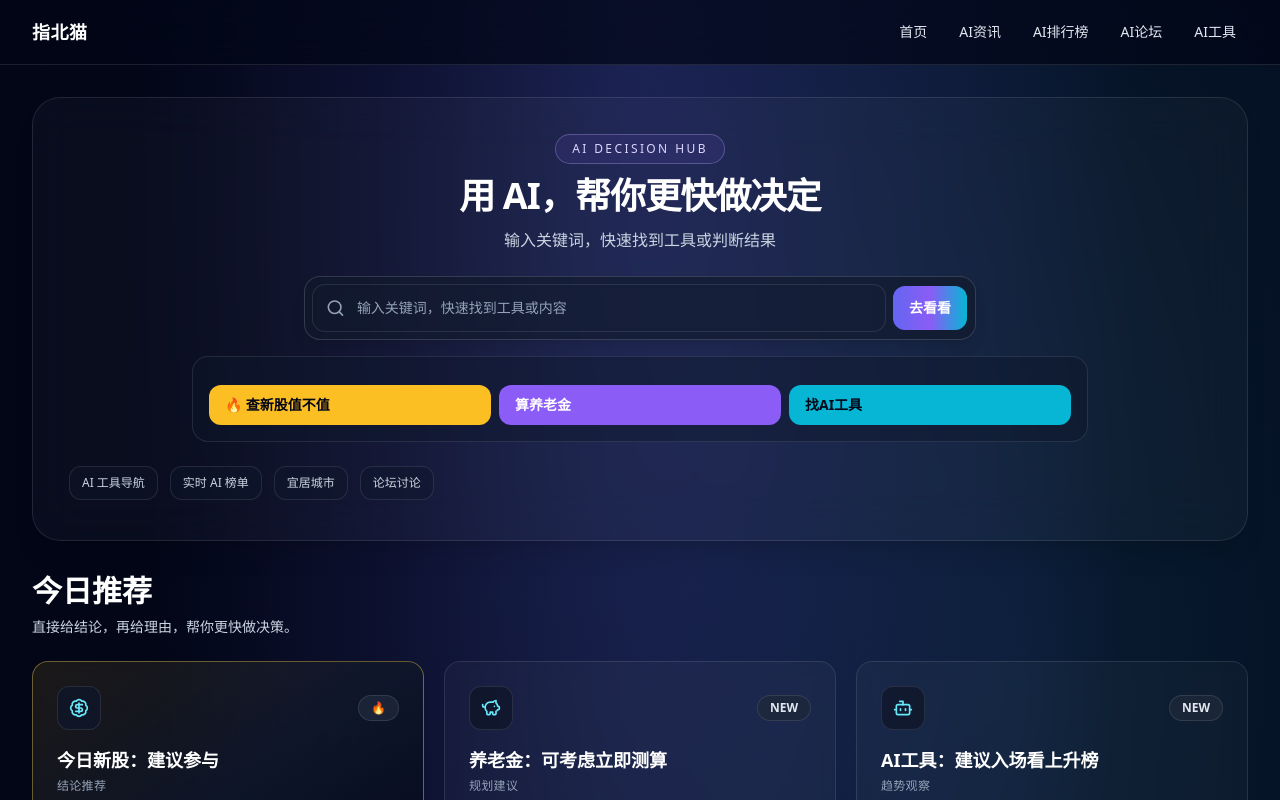
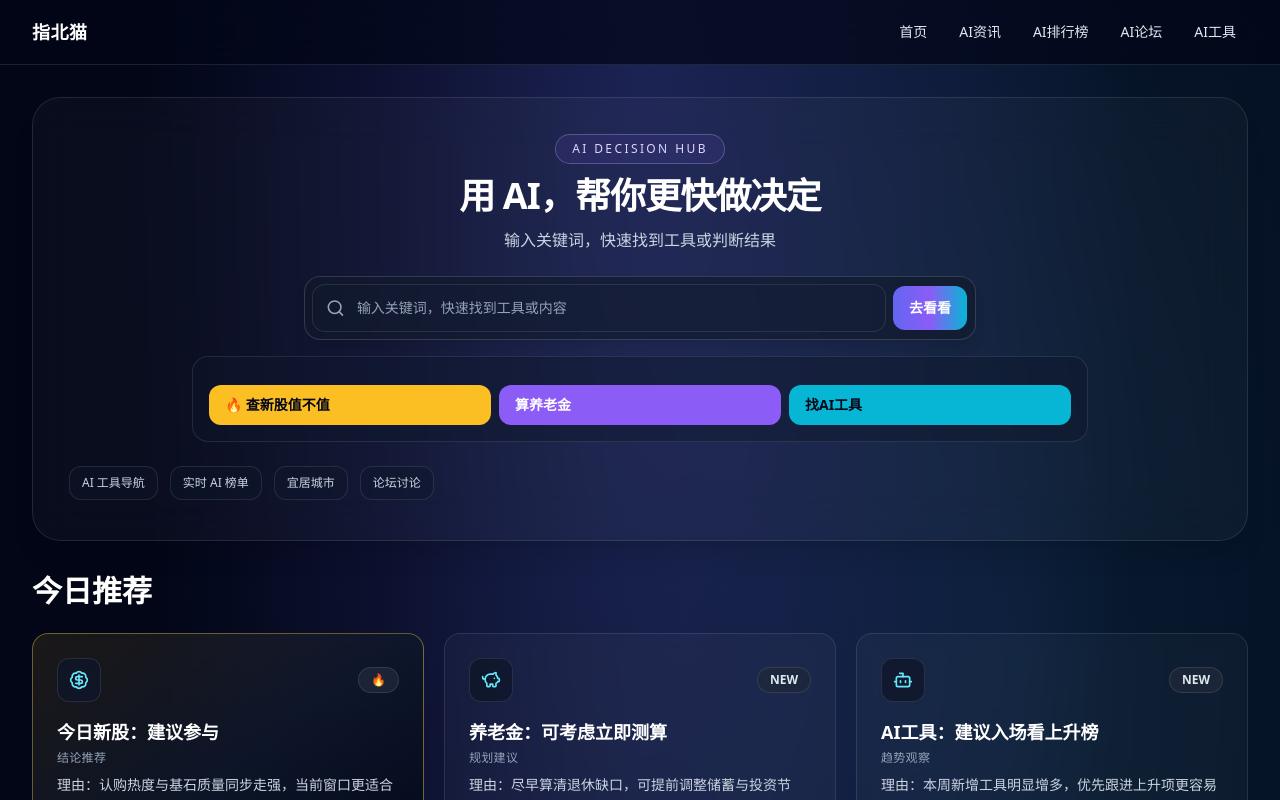
Before and after one commit to Jihai123/zhibeimao-home, a Next.js app: page / in a window 1280 px wide. Shown: the top 800 px of the page. Built offline with nearby package versions, Linux system fonts and the light colour scheme; no server answers.

Commit message:
Remove explanatory paragraph from FeaturedCards
Removed the explanatory paragraph from the FeaturedCards component.

```diff
--- a/components/FeaturedCards.tsx
+++ b/components/FeaturedCards.tsx
@@ -13,7 +13,6 @@ export function FeaturedCards() {
       <div className="mb-6 flex items-center justify-between gap-3">
         <div>
           <h2 className="text-2xl font-bold text-white md:text-3xl">今日推荐</h2>
-          <p className="mt-2 text-sm text-slate-300">直接给结论，再给理由，帮你更快做决策。</p>
         </div>
       </div>
       <div className="grid gap-5 md:grid-cols-2 lg:grid-cols-3">
```
